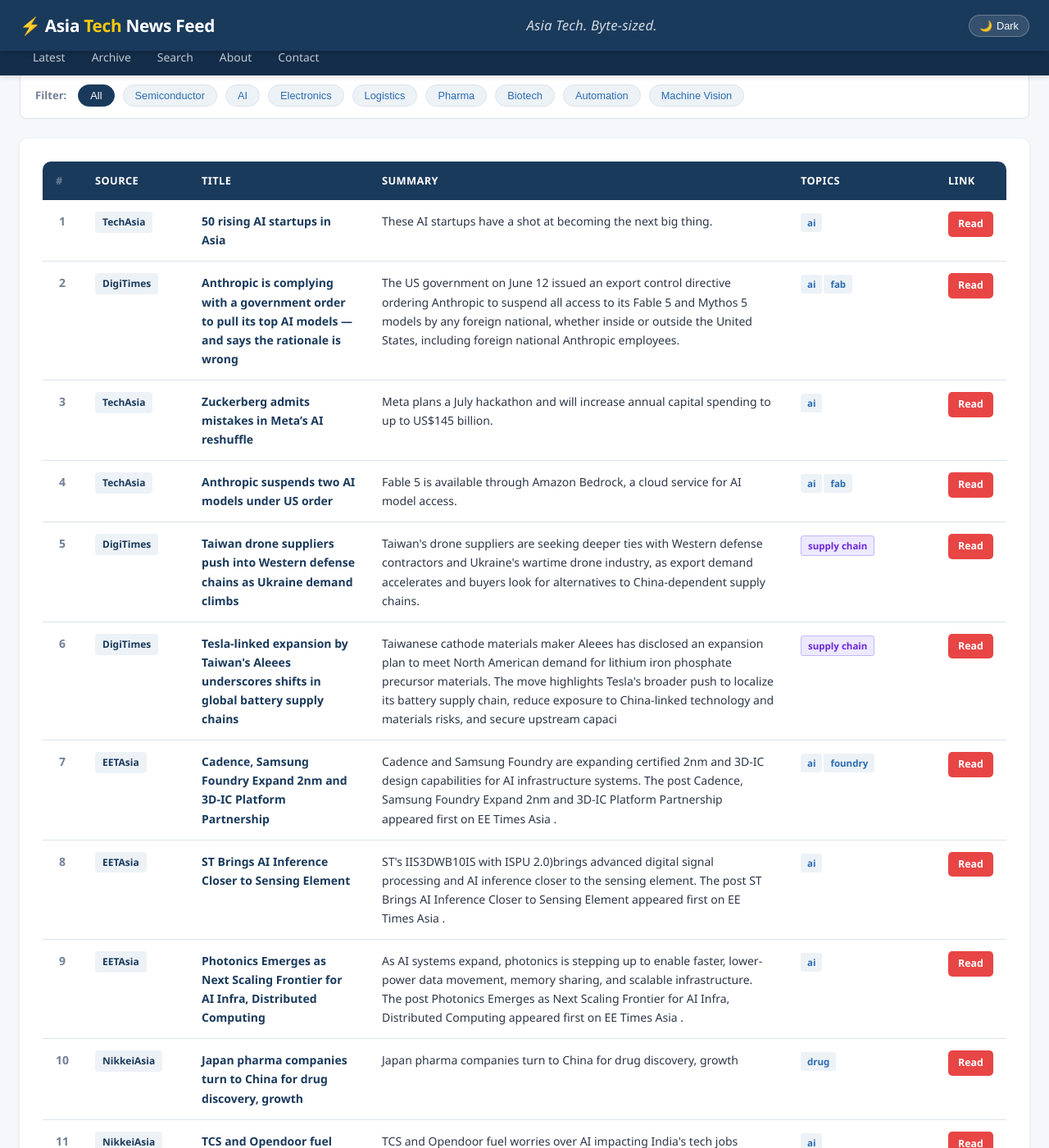
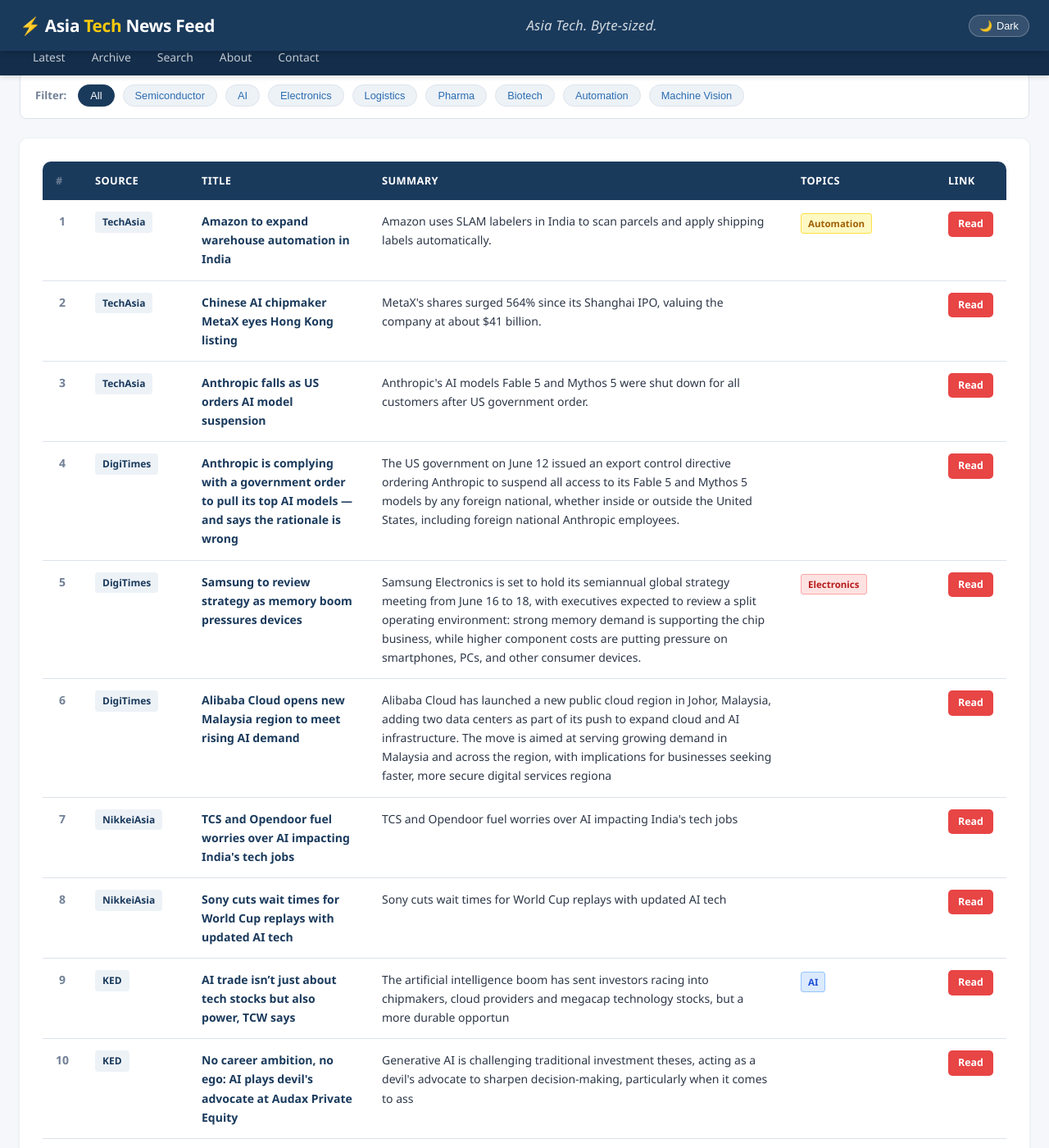
Before and after one commit to asiatechfeed/Asia-Tech-Feed, a Jekyll site: the page built from _posts/2026-06-14-asia-tech-news-digest.md, in a window 1280 px wide and 1400 px high, scrolled down 571 px. Shown: the whole window at 82% size. Built offline with Jekyll 4.4.1, drawn with Linux system fonts in a browser that asks for light colours; some of the changed text lies outside the part shown.

Commit message:
📰 News digest 2026-06-14 (11 articles)

```diff
--- a/_posts/2026-06-14-asia-tech-news-digest.md
+++ b/_posts/2026-06-14-asia-tech-news-digest.md
@@ -1,15 +1,15 @@
 ---
 layout: post
 title: "Asia Tech News Digest - June 14, 2026"
-date: 2026-06-14 08:11:23 +0800
-articles_count: 15
-sources_count: 5
-sources: ["DigiTimes", "EETAsia", "KED", "NikkeiAsia", "TechAsia"]
+date: 2026-06-14 17:50:24 +0800
+articles_count: 11
+sources_count: 4
+sources: ["DigiTimes", "KED", "NikkeiAsia", "TechAsia"]
 csv_file: /assets/data/news-2026-06-14.tsv
-featured_title: "50 rising AI startups in Asia"
-featured_url: "https://www.techinasia.com/50-rising-ai-startups-in-asia"
+featured_title: "Amazon to expand warehouse automation in India"
+featured_url: "https://www.techinasia.com/amazon-plans-33b-cloud-ai-investment-in-southeast-asia"
 featured_source: "TechAsia"
-featured_summary: "These AI startups have a shot at becoming the next big thing."
+featured_summary: "Amazon uses SLAM labelers in India to scan parcels and apply shipping labels automatically."
 featured_image: ""
 ---
 
@@ -28,121 +28,89 @@ featured_image: ""
 <tr>
   <td class="col-num">1</td>
   <td class="col-source"><span class="source-badge">TechAsia</span></td>
-  <td class="col-title"><span class="article-title">50 rising AI startups in Asia</span></td>
-  <td class="col-summary">These AI startups have a shot at becoming the next big thing.</td>
-  <td class="col-tags"><span class="tag "> ai </span></td>
-  <td class="col-link"><a class="btn-link" href="https://www.techinasia.com/50-rising-ai-startups-in-asia" target="_blank" rel="noopener">Read</a></td>
+  <td class="col-title"><span class="article-title">Amazon to expand warehouse automation in India</span></td>
+  <td class="col-summary">Amazon uses SLAM labelers in India to scan parcels and apply shipping labels automatically.</td>
+  <td class="col-tags"><span class="tag auto">Automation</span></td>
+  <td class="col-link"><a class="btn-link" href="https://www.techinasia.com/amazon-plans-33b-cloud-ai-investment-in-southeast-asia" target="_blank" rel="noopener">Read</a></td>
 </tr>
 <tr>
   <td class="col-num">2</td>
-  <td class="col-source"><span class="source-badge">DigiTimes</span></td>
-  <td class="col-title"><span class="article-title">Anthropic is complying with a government order to pull its top AI models — and says the rationale is wrong</span></td>
-  <td class="col-summary">The US government on June 12 issued an export control directive ordering Anthropic to suspend all access to its Fable 5 and Mythos 5 models by any foreign national, whether inside or outside the United States, including foreign national Anthropic employees.</td>
-  <td class="col-tags"><span class="tag "> ai </span><span class="tag ">fab</span></td>
-  <td class="col-link"><a class="btn-link" href="https://www.digitimes.com/news/a20260613VL201/government-anthropic.html" target="_blank" rel="noopener">Read</a></td>
+  <td class="col-source"><span class="source-badge">TechAsia</span></td>
+  <td class="col-title"><span class="article-title">Chinese AI chipmaker MetaX eyes Hong Kong listing</span></td>
+  <td class="col-summary">MetaX's shares surged 564% since its Shanghai IPO, valuing the company at about $41 billion.</td>
+  <td class="col-tags"></td>
+  <td class="col-link"><a class="btn-link" href="https://www.techinasia.com/chinese-chipmakers-race-ipos-listing-surge" target="_blank" rel="noopener">Read</a></td>
 </tr>
 <tr>
   <td class="col-num">3</td>
   <td class="col-source"><span class="source-badge">TechAsia</span></td>
-  <td class="col-title"><span class="article-title">Zuckerberg admits mistakes in Meta’s AI reshuffle</span></td>
-  <td class="col-summary">Meta plans a July hackathon and will increase annual capital spending to up to US$145 billion.</td>
-  <td class="col-tags"><span class="tag "> ai </span></td>
-  <td class="col-link"><a class="btn-link" href="https://www.techinasia.com/meta-drops-5-report-sell-stock-ai" target="_blank" rel="noopener">Read</a></td>
+  <td class="col-title"><span class="article-title">Anthropic falls as US orders AI model suspension</span></td>
+  <td class="col-summary">Anthropic's AI models Fable 5 and Mythos 5 were shut down for all customers after US government order.</td>
+  <td class="col-tags"></td>
+  <td class="col-link"><a class="btn-link" href="https://www.techinasia.com/anthropic-expand-glasswing-150-partners" target="_blank" rel="noopener">Read</a></td>
 </tr>
 <tr>
   <td class="col-num">4</td>
-  <td class="col-source"><span class="source-badge">TechAsia</span></td>
-  <td class="col-title"><span class="article-title">Anthropic suspends two AI models under US order</span></td>
-  <td class="col-summary">Fable 5 is available through Amazon Bedrock, a cloud service for AI model access.</td>
-  <td class="col-tags"><span class="tag "> ai </span><span class="tag ">fab</span></td>
-  <td class="col-link"><a class="btn-link" href="https://www.techinasia.com/anthropic-expand-glasswing-150-partners" target="_blank" rel="noopener">Read</a></td>
+  <td class="col-source"><span class="source-badge">DigiTimes</span></td>
+  <td class="col-title"><span class="article-title">Anthropic is complying with a government order to pull its top AI models — and says the rationale is wrong</span></td>
+  <td class="col-summary">The US government on June 12 issued an export control directive ordering Anthropic to suspend all access to its Fable 5 and Mythos 5 models by any foreign national, whether inside or outside the United States, including foreign national Anthropic employees.</td>
+  <td class="col-tags"></td>
+  <td class="col-link"><a class="btn-link" href="https://www.digitimes.com/news/a20260613VL201/government-anthropic.html" target="_blank" rel="noopener">Read</a></td>
 </tr>
 <tr>
   <td class="col-num">5</td>
   <td class="col-source"><span class="source-badge">DigiTimes</span></td>
-  <td class="col-title"><span class="article-title">Taiwan drone suppliers push into Western defense chains as Ukraine demand climbs</span></td>
-  <td class="col-summary">Taiwan's drone suppliers are seeking deeper ties with Western defense contractors and Ukraine's wartime drone industry, as export demand accelerates and buyers look for alternatives to China-dependent supply chains.</td>
-  <td class="col-tags"><span class="tag logis">supply chain</span></td>
-  <td class="col-link"><a class="btn-link" href="https://www.digitimes.com/news/a20260611PD217/taiwan-ukraine-demand-market-commercial.html" target="_blank" rel="noopener">Read</a></td>
+  <td class="col-title"><span class="article-title">Samsung to review strategy as memory boom pressures devices</span></td>
+  <td class="col-summary">Samsung Electronics is set to hold its semiannual global strategy meeting from June 16 to 18, with executives expected to review a split operating environment: strong memory demand is supporting the chip business, while higher component costs are putting pressure on smartphones, PCs, and other consumer devices.</td>
+  <td class="col-tags"><span class="tag semi">Electronics</span></td>
+  <td class="col-link"><a class="btn-link" href="https://www.digitimes.com/news/a20260612VL213/samsung-business-demand-market-2028.html" target="_blank" rel="noopener">Read</a></td>
 </tr>
 <tr>
   <td class="col-num">6</td>
   <td class="col-source"><span class="source-badge">DigiTimes</span></td>
-  <td class="col-title"><span class="article-title">Tesla-linked expansion by Taiwan's Aleees underscores shifts in global battery supply chains</span></td>
-  <td class="col-summary">Taiwanese cathode materials maker Aleees has disclosed an expansion plan to meet North American demand for lithium iron phosphate precursor materials. The move highlights Tesla's broader push to localize its battery supply chain, reduce exposure to China-linked technology and materials risks, and secure upstream capaci</td>
-  <td class="col-tags"><span class="tag logis">supply chain</span></td>
-  <td class="col-link"><a class="btn-link" href="https://www.digitimes.com/news/a20260612PD206/aleees-tesla-materials-expansion-taiwan.html" target="_blank" rel="noopener">Read</a></td>
+  <td class="col-title"><span class="article-title">Alibaba Cloud opens new Malaysia region to meet rising AI demand</span></td>
+  <td class="col-summary">Alibaba Cloud has launched a new public cloud region in Johor, Malaysia, adding two data centers as part of its push to expand cloud and AI infrastructure. The move is aimed at serving growing demand in Malaysia and across the region, with implications for businesses seeking faster, more secure digital services regiona</td>
+  <td class="col-tags"></td>
+  <td class="col-link"><a class="btn-link" href="https://www.digitimes.com/news/a20260612PR200/alibaba-cloud-region-demand-infrastructure.html" target="_blank" rel="noopener">Read</a></td>
 </tr>
 <tr>
   <td class="col-num">7</td>
-  <td class="col-source"><span class="source-badge">EETAsia</span></td>
-  <td class="col-title"><span class="article-title">Cadence, Samsung Foundry Expand 2nm and 3D‑IC Platform Partnership</span></td>
-  <td class="col-summary">Cadence and Samsung Foundry are expanding certified 2nm and 3D‑IC design capabilities for AI infrastructure systems. The post Cadence, Samsung Foundry Expand 2nm and 3D‑IC Platform Partnership appeared first on EE Times Asia .</td>
-  <td class="col-tags"><span class="tag "> ai </span><span class="tag ">foundry</span></td>
-  <td class="col-link"><a class="btn-link" href="https://www.eetasia.com/cadence-samsung-foundry-expand-2nm-and-3d%e2%80%91ic-platform-partnership/" target="_blank" rel="noopener">Read</a></td>
+  <td class="col-source"><span class="source-badge">NikkeiAsia</span></td>
+  <td class="col-title"><span class="article-title">TCS and Opendoor fuel worries over AI impacting India's tech jobs</span></td>
+  <td class="col-summary">TCS and Opendoor fuel worries over AI impacting India's tech jobs</td>
+  <td class="col-tags"></td>
+  <td class="col-link"><a class="btn-link" href="https://asia.nikkei.com/business/technology/artificial-intelligence/tcs-and-opendoor-fuel-worries-over-ai-impacting-india-s-tech-jobs" target="_blank" rel="noopener">Read</a></td>
 </tr>
 <tr>
   <td class="col-num">8</td>
-  <td class="col-source"><span class="source-badge">EETAsia</span></td>
-  <td class="col-title"><span class="article-title">ST Brings AI Inference Closer to Sensing Element</span></td>
-  <td class="col-summary">ST's IIS3DWB10IS with ISPU 2.0)brings advanced digital signal processing and AI inference closer to the sensing element. The post ST Brings AI Inference Closer to Sensing Element appeared first on EE Times Asia .</td>
-  <td class="col-tags"><span class="tag "> ai </span></td>
-  <td class="col-link"><a class="btn-link" href="https://www.eetasia.com/st-brings-ai-inference-closer-to-sensing-element/" target="_blank" rel="noopener">Read</a></td>
+  <td class="col-source"><span class="source-badge">NikkeiAsia</span></td>
+  <td class="col-title"><span class="article-title">Sony cuts wait times for World Cup replays with updated AI tech</span></td>
+  <td class="col-summary">Sony cuts wait times for World Cup replays with updated AI tech</td>
+  <td class="col-tags"></td>
+  <td class="col-link"><a class="btn-link" href="https://asia.nikkei.com/spotlight/sports/world-cup-2026/sony-cuts-wait-times-for-world-cup-replays-with-updated-ai-tech" target="_blank" rel="noopener">Read</a></td>
 </tr>
 <tr>
   <td class="col-num">9</td>
-  <td class="col-source"><span class="source-badge">EETAsia</span></td>
-  <td class="col-title"><span class="article-title">Photonics Emerges as Next Scaling Frontier for AI Infra, Distributed Computing</span></td>
-  <td class="col-summary">As AI systems expand, photonics is stepping up to enable faster, lower-power data movement, memory sharing, and scalable infrastructure. The post Photonics Emerges as Next Scaling Frontier for AI Infra, Distributed Computing appeared first on EE Times Asia .</td>
-  <td class="col-tags"><span class="tag "> ai </span></td>
-  <td class="col-link"><a class="btn-link" href="https://www.eetasia.com/photonics-emerges-as-next-scaling-frontier-for-ai-infra-distributed-computing/" target="_blank" rel="noopener">Read</a></td>
+  <td class="col-source"><span class="source-badge">KED</span></td>
+  <td class="col-title"><span class="article-title">AI trade isn’t just about tech stocks but also power, TCW says</span></td>
+  <td class="col-summary">The artificial intelligence boom has sent investors racing into chipmakers, cloud providers and megacap technology stocks, but a more durable opportun</td>
+  <td class="col-tags"><span class="tag ai">AI</span></td>
+  <td class="col-link"><a class="btn-link" href="https://www.kedglobal.com/asset-management/newsView/ked202606010002" target="_blank" rel="noopener">Read</a></td>
 </tr>
 <tr>
   <td class="col-num">10</td>
-  <td class="col-source"><span class="source-badge">NikkeiAsia</span></td>
-  <td class="col-title"><span class="article-title">Japan pharma companies turn to China for drug discovery, growth</span></td>
-  <td class="col-summary">Japan pharma companies turn to China for drug discovery, growth</td>
-  <td class="col-tags"><span class="tag ">drug</span></td>
-  <td class="col-link"><a class="btn-link" href="https://asia.nikkei.com/business/pharmaceuticals/japan-pharma-companies-turn-to-china-for-drug-discovery-growth" target="_blank" rel="noopener">Read</a></td>
+  <td class="col-source"><span class="source-badge">KED</span></td>
+  <td class="col-title"><span class="article-title">No career ambition, no ego: AI plays devil's advocate at Audax Private Equity</span></td>
+  <td class="col-summary">Generative AI is challenging traditional investment theses, acting as a devil's advocate to sharpen decision-making, particularly when it comes to ass</td>
+  <td class="col-tags"></td>
+  <td class="col-link"><a class="btn-link" href="https://www.kedglobal.com/private-equity/newsView/ked202603120002" target="_blank" rel="noopener">Read</a></td>
 </tr>
 <tr>
   <td class="col-num">11</td>
-  <td class="col-source"><span class="source-badge">NikkeiAsia</span></td>
-  <td class="col-title"><span class="article-title">TCS and Opendoor fuel worries over AI impacting India's tech jobs</span></td>
-  <td class="col-summary">TCS and Opendoor fuel worries over AI impacting India's tech jobs</td>
-  <td class="col-tags"><span class="tag "> ai </span></td>
-  <td class="col-link"><a class="btn-link" href="https://asia.nikkei.com/business/technology/artificial-intelligence/tcs-and-opendoor-fuel-worries-over-ai-impacting-india-s-tech-jobs" target="_blank" rel="noopener">Read</a></td>
-</tr>
-<tr>
-  <td class="col-num">12</td>
-  <td class="col-source"><span class="source-badge">NikkeiAsia</span></td>
-  <td class="col-title"><span class="article-title">India doubles public investment in 5 years to build rails, chip plants</span></td>
-  <td class="col-summary">India doubles public investment in 5 years to build rails, chip plants</td>
-  <td class="col-tags"><span class="tag ">chip</span></td>
-  <td class="col-link"><a class="btn-link" href="https://asia.nikkei.com/economy/india-doubles-public-investment-in-5-years-to-build-rails-chip-plants" target="_blank" rel="noopener">Read</a></td>
-</tr>
-<tr>
-  <td class="col-num">13</td>
-  <td class="col-source"><span class="source-badge">KED</span></td>
-  <td class="col-title"><span class="article-title">AI trade isn’t just about tech stocks but also power, TCW says</span></td>
-  <td class="col-summary">The artificial intelligence boom has sent investors racing into chipmakers, cloud providers and megacap technology stocks, but a more durable opportun</td>
-  <td class="col-tags"><span class="tag ai">artificial intelligence</span><span class="tag ">chip</span></td>
-  <td class="col-link"><a class="btn-link" href="https://www.kedglobal.com/asset-management/newsView/ked202606010002" target="_blank" rel="noopener">Read</a></td>
-</tr>
-<tr>
-  <td class="col-num">14</td>
-  <td class="col-source"><span class="source-badge">KED</span></td>
-  <td class="col-title"><span class="article-title">No career ambition, no ego: AI plays devil's advocate at Audax Private Equity</span></td>
-  <td class="col-summary">Generative AI is challenging traditional investment theses, acting as a devil's advocate to sharpen decision-making, particularly when it comes to ass</td>
-  <td class="col-tags"><span class="tag "> ai </span></td>
-  <td class="col-link"><a class="btn-link" href="https://www.kedglobal.com/private-equity/newsView/ked202603120002" target="_blank" rel="noopener">Read</a></td>
-</tr>
-<tr>
-  <td class="col-num">15</td>
   <td class="col-source"><span class="source-badge">KED</span></td>
   <td class="col-title"><span class="article-title">EuBiologics partners with Korea's health agency to develop Nipah virus vaccine candidate</span></td>
   <td class="col-summary">EuBiologics Co., South Korea's vaccine-focused biotechnology company, is developing a vaccine candidate against the Nipah virus, an infectious disease</td>
-  <td class="col-tags"><span class="tag bio">biotechnology</span><span class="tag bio">biotech</span><span class="tag ">vaccine</span></td>
+  <td class="col-tags"><span class="tag bio">Biotechnology</span></td>
   <td class="col-link"><a class="btn-link" href="https://www.kedglobal.com/bio-pharma/newsView/ked202603100001" target="_blank" rel="noopener">Read</a></td>
 </tr>
 </tbody>
```
Also changed, not shown: _digest_meta.json (+15 -16 lines), assets/data/news-2026-06-14.tsv (+11 -15 lines), assets/data/search-index.json (+41 -105 lines).
